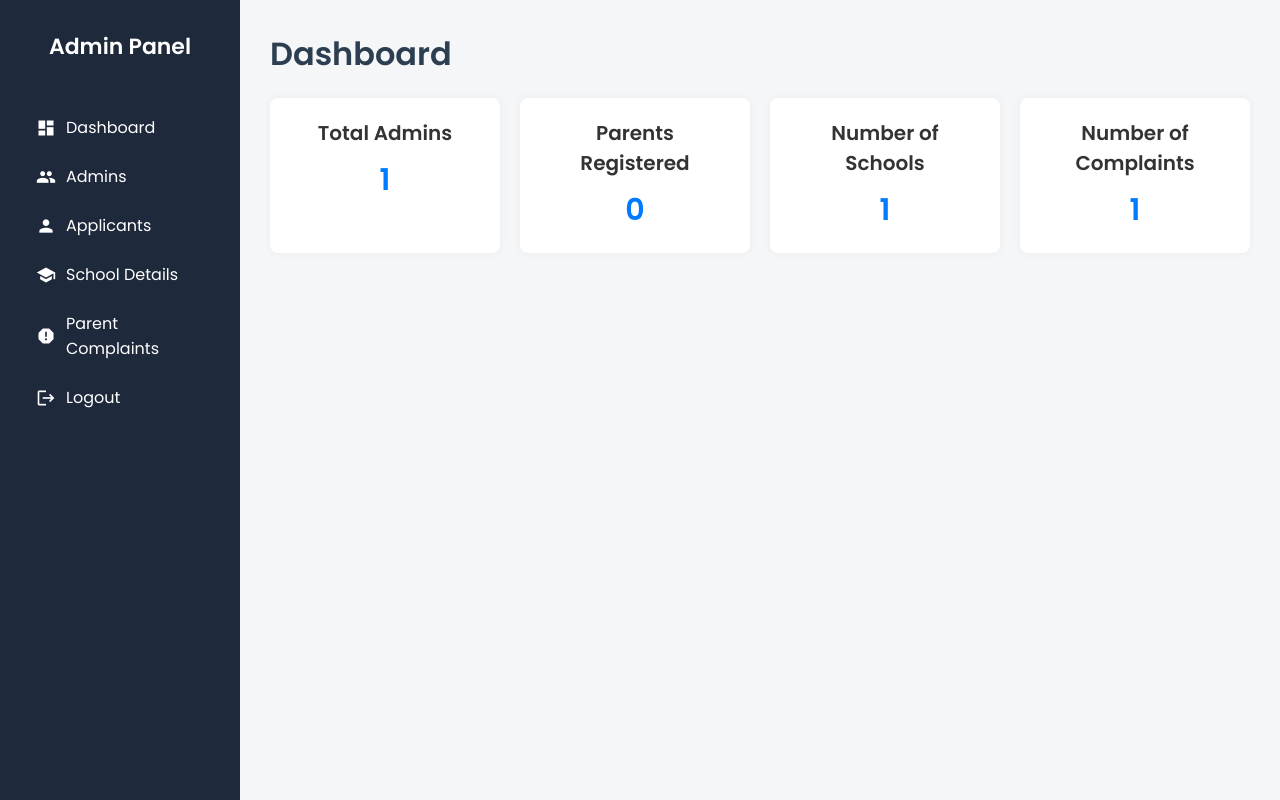
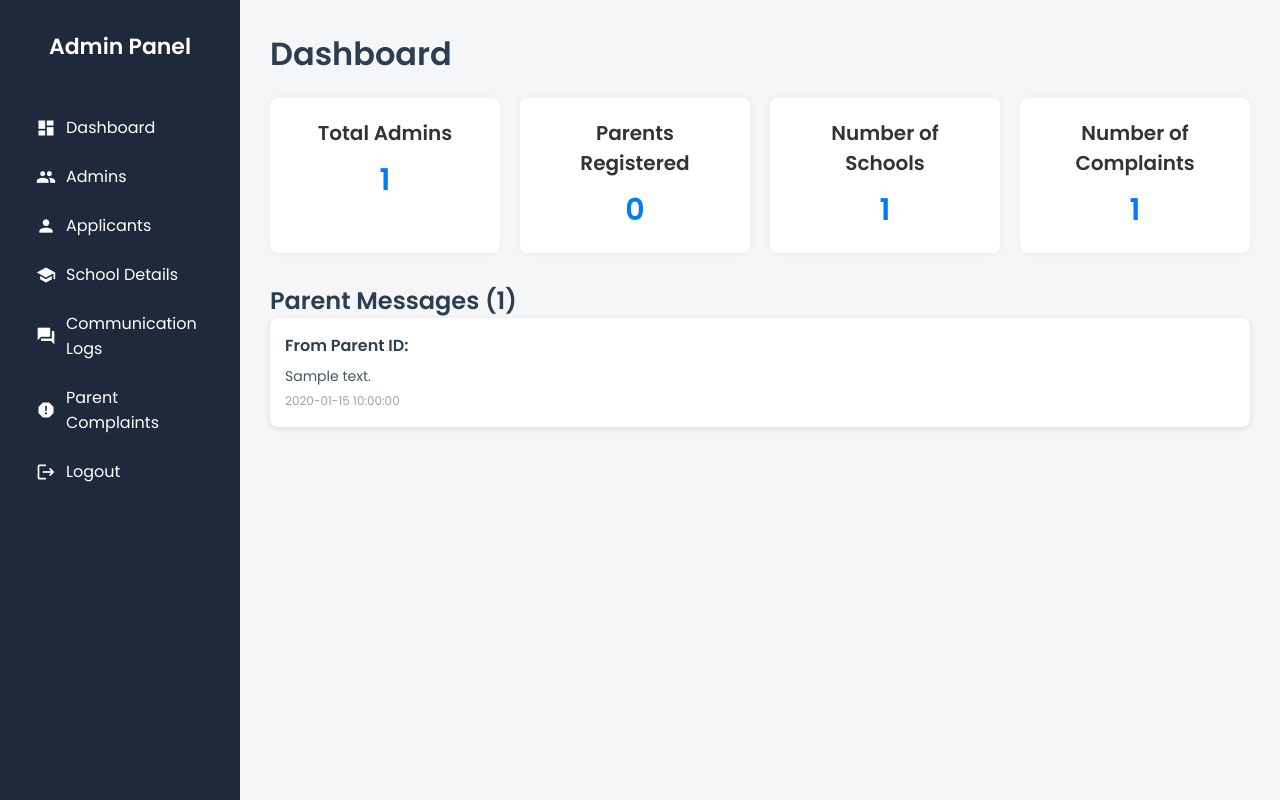
Before and after one commit to MenukaSankalpa/School, a PHP site: page /admin/layout.php in a window 1280 px wide. Run offline with PHP 8.4, Linux system fonts and the light colour scheme; tables that the repository leaves empty or names only in its code hold one stand-in row (values such as "Sample post").

Commit message:
update layout.php

```diff
--- a/admin/layout.php
+++ b/admin/layout.php
@@ -1,8 +1,23 @@
+
+
 <?php
 session_start();
 include '../db.php';
 
 $page = $_GET['page'] ?? 'super_admin_dashboard';
+
+// Fetch parent messages to display in admin dashboard
+$parentMessages = [];
+$messageCount = 0;
+
+$msgSql = "SELECT id, parent_id, message, created_at FROM parent_messages ORDER BY created_at DESC";
+$resMessages = $conn->query($msgSql);
+if ($resMessages) {
+    $messageCount = $resMessages->num_rows;
+    while ($row = $resMessages->fetch_assoc()) {
+        $parentMessages[] = $row;
+    }
+}
 ?>
 
 <!DOCTYPE html>
@@ -17,54 +32,19 @@ $page = $_GET['page'] ?? 'super_admin_dashboard';
 
     <style>
         * { margin: 0; padding: 0; box-sizing: border-box; }
-        body {
-            font-family: 'Poppins', sans-serif;
-            background-color: #f4f6f8;
-            display: flex;
-            color: #2c3e50;
-        }
+        body { font-family: 'Poppins', sans-serif; background-color: #f4f6f8; display: flex; color: #2c3e50; }
+        .sidebar { width: 240px; background-color: #1e293b; color: white; height: 100vh; position: fixed; padding: 30px 20px; }
+        .sidebar h2 { font-size: 22px; margin-bottom: 40px; text-align: center; font-weight: 600; }
+        .sidebar a { display: flex; align-items: center; gap: 10px; padding: 12px 16px; color: white; text-decoration: none; border-radius: 6px; transition: background 0.3s; font-size: 16px; }
+        .sidebar a:hover { background-color: #334155; }
+        .material-icons { font-size: 20px; }
+        .content { margin-left: 240px; padding: 30px; width: calc(100% - 240px); }
 
-        .sidebar {
-            width: 240px;
-            background-color: #1e293b;
-            color: white;
-            height: 100vh;
-            position: fixed;
-            padding: 30px 20px;
-        }
-
-        .sidebar h2 {
-            font-size: 22px;
-            margin-bottom: 40px;
-            text-align: center;
-            font-weight: 600;
-        }
-
-        .sidebar a {
-            display: flex;
-            align-items: center;
-            gap: 10px;
-            padding: 12px 16px;
-            color: white;
-            text-decoration: none;
-            border-radius: 6px;
-            transition: background 0.3s;
-            font-size: 16px;
-        }
-
-        .sidebar a:hover {
-            background-color: #334155;
-        }
-
-        .material-icons {
-            font-size: 20px;
-        }
-
-        .content {
-            margin-left: 240px;
-            padding: 30px;
-            width: calc(100% - 240px);
-        }
+        /* Notifications */
+        .notification { background: #fff; border-radius: 8px; padding: 15px; margin-bottom: 15px; box-shadow: 0 2px 6px rgba(0,0,0,0.1); }
+        .notification h3 { font-size: 16px; margin-bottom: 8px; }
+        .notification p { font-size: 14px; color: #4b5563; }
+        .notification small { font-size: 12px; color: #9ca3af; }
     </style>
 </head>
 <body>
@@ -76,13 +56,16 @@ $page = $_GET['page'] ?? 'super_admin_dashboard';
     <a href="layout.php?page=admin_list"><span class="material-icons">people</span>Admins</a>
     <a href="layout.php?page=applicant_list"><span class="material-icons">person</span>Applicants</a>
     <a href="layout.php?page=view_schools"><span class="material-icons">school</span>School Details</a>
+    <a href="layout.php?page=communication_records"><span class="material-icons">forum</span>Communication Logs</a>
     <a href="layout.php?page=parent_complaints"><span class="material-icons">report</span>Parent Complaints</a>
-    <a href="../login.php"><span class="material-icons">logout</span>Logout</a>
+    <a href="logout.php"><span class="material-icons">logout</span>Logout</a>
 </div>
 
 <!-- Dynamic Content -->
 <div class="content">
+
     <?php
+    // Include the selected page
     $file = $page . '.php';
     $path = __DIR__ . '/' . $file;
     if (file_exists($path)) {
@@ -91,8 +74,22 @@ $page = $_GET['page'] ?? 'super_admin_dashboard';
         echo "<h2>Page not found.</h2>";
     }
     ?>
+
+    <!-- Parent Messages Section -->
+    <h2 style="margin-top: 30px;">Parent Messages (<?= $messageCount ?>)</h2>
+    <?php if ($messageCount > 0): ?>
+        <?php foreach ($parentMessages as $msg): ?>
+            <div class="notification">
+                <h3>From Parent ID: <?= $msg['parent_id'] ?></h3>
+                <p><?= htmlspecialchars($msg['message']) ?></p>
+                <small><?= $msg['created_at'] ?></small>
+            </div>
+        <?php endforeach; ?>
+    <?php else: ?>
+        <p>No messages from parents.</p>
+    <?php endif; ?>
+
 </div>
-
 
 </body>
 </html>
```
